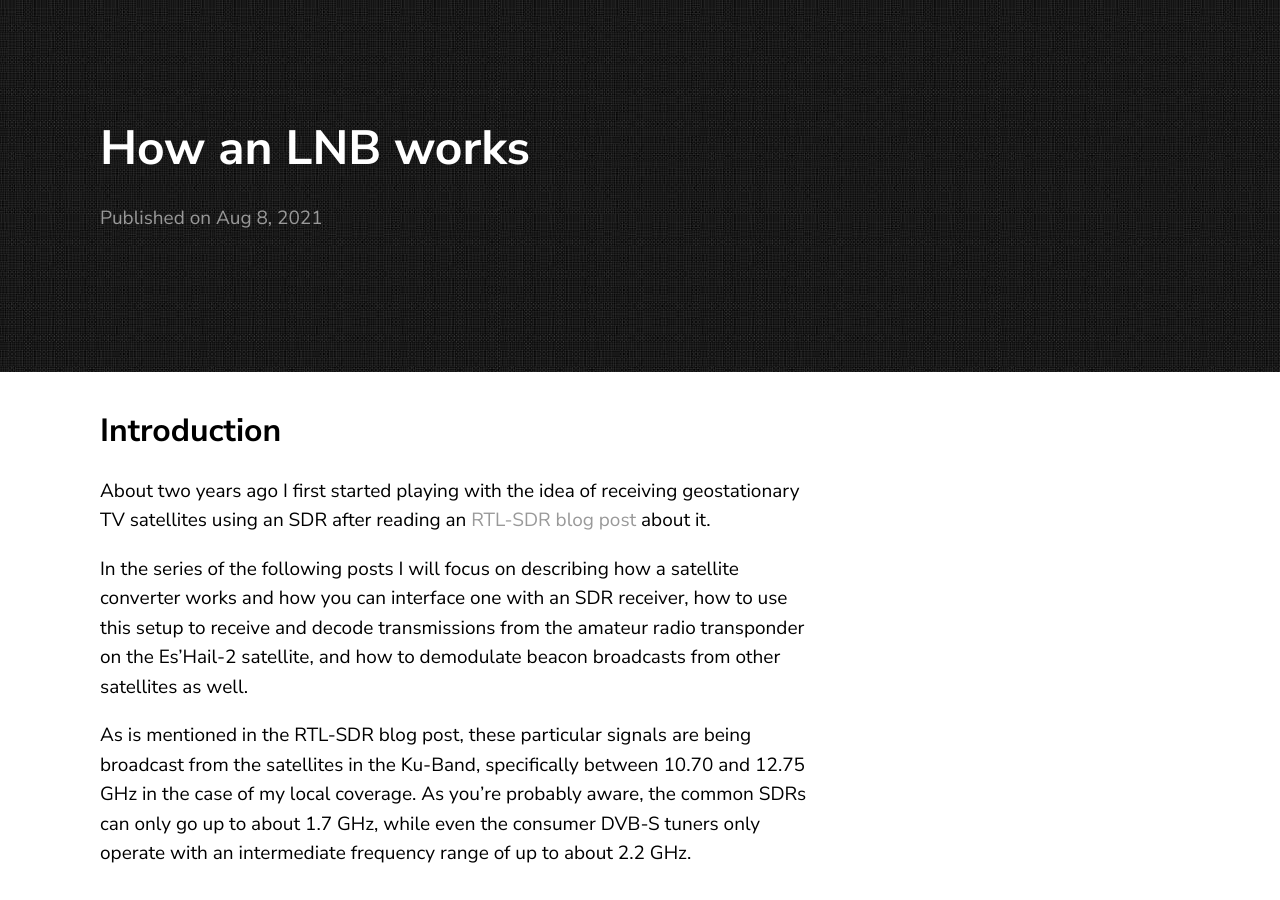
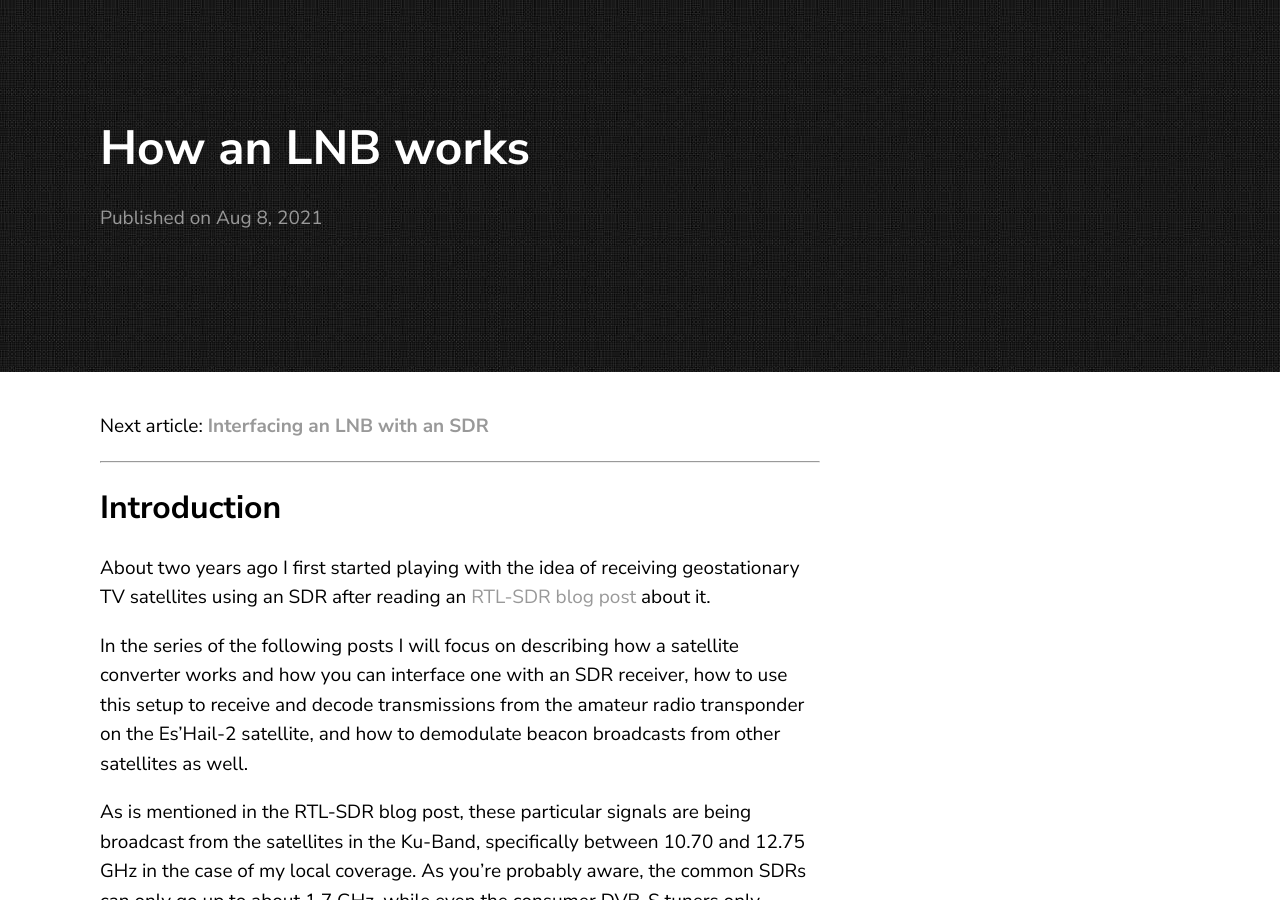
Before and after one commit to sgcderek/sgcderek.github.io, a Jekyll site: the page built from _posts/2021-08-08-how-an-lnb-works.markdown, in a window 1280 px wide and 900 px high. Built offline with Jekyll 4.4.1, drawn with Linux system fonts in a browser that asks for light colours; some of the changed text lies outside the part shown.

Commit message:
Update 2021-08-08-how-an-lnb-works.markdown

```diff
--- a/_posts/2021-08-08-how-an-lnb-works.markdown
+++ b/_posts/2021-08-08-how-an-lnb-works.markdown
@@ -5,6 +5,11 @@ description:
 date:   2021-08-08
 categories:
 ---
+
+Next article: [**Interfacing an LNB with an SDR**](https://sgcderek.github.io/posts/interfacing-an-lnb-with-an-sdr/)
+
+___
+
 ## Introduction
 
 About two years ago I first started playing with the idea of receiving geostationary TV satellites using an SDR after reading an [RTL-SDR blog post](https://www.rtl-sdr.com/receiving-satellite-tv-beacons-rtl-sdr-lnb/) about it.
@@ -59,5 +64,4 @@ Luckily for us though, we won't really have to worry about active control of the
 
 ___
 
-Next article:
-**How to connect an LNB to an SDR** *(coming soon)*
+Next article: [**Interfacing an LNB with an SDR**](https://sgcderek.github.io/posts/interfacing-an-lnb-with-an-sdr/)
```
